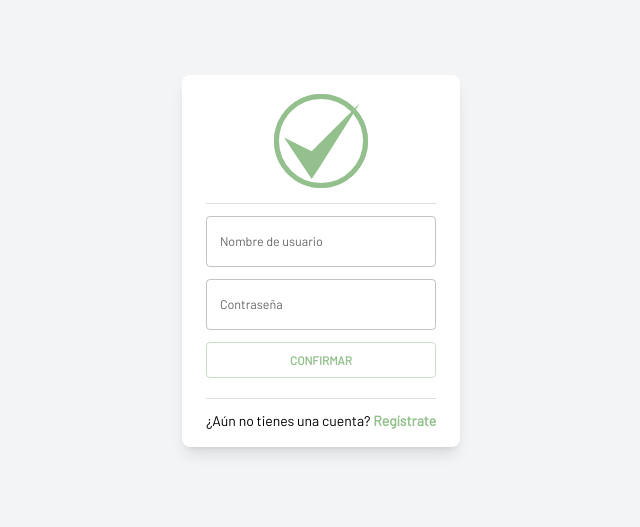
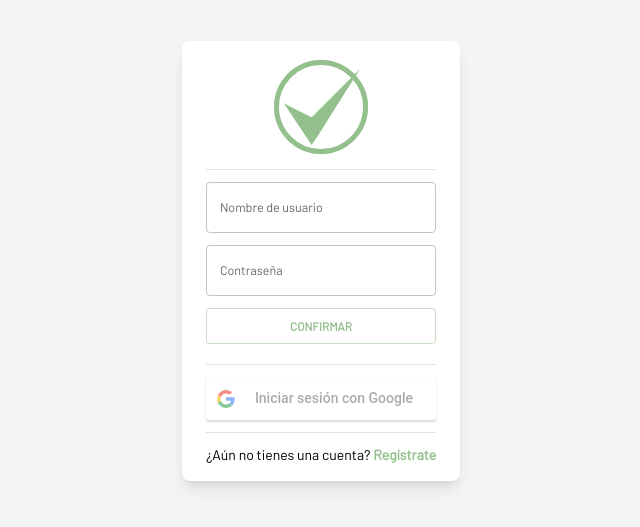
Before and after one commit to P2JN/doit, a React (Create React App) app in the folder frontend/: page /auth/login in a window 1280 px wide. Shown: the part 139-666 px from the top of the page, without its empty margins (319-959 px from the left). Built offline with nearby package versions, Linux system fonts and the light colour scheme; no server answers.

Commit message:
#35-feat: google login ui

```diff
--- a/frontend/package.json
+++ b/frontend/package.json
@@ -21,6 +21,7 @@
     "postcss-preset-env": "^7.7.1",
     "react": "^18.2.0",
     "react-dom": "^18.2.0",
+    "react-google-login": "^5.2.2",
     "react-hook-form": "^7.32.2",
     "react-query": "^3.39.1",
     "react-router-dom": "^6.3.0",
--- a/frontend/src/pages/auth.tsx
+++ b/frontend/src/pages/auth.tsx
@@ -1,6 +1,9 @@
 import { Link, useNavigate, useParams } from "react-router-dom";
+import GoogleLogin from "react-google-login";
 
 import { CustomPage } from "layout";
+import { GOOGLE_CALLBACK_URL } from "services/config";
+
 import Logo from "assets/Logo.svg";
 
 import { Card } from "components/atoms";
@@ -23,8 +26,22 @@ const AuthPage = () => {
           </header>
 
           <Divider className="my-3" />
+
           {action === "register" && <UserForm />}
           {action === "login" && <LogInForm />}
+
+          <Divider className="my-3" />
+
+          <GoogleLogin
+            clientId="605126668659-326bu79q9vmltj590botg09m1kpbcles.apps.googleusercontent.com"
+            buttonText="Iniciar sesión con Google"
+            onSuccess={(x) => console.log(x)}
+            onFailure={(y) => console.log(y)}
+            cookiePolicy={"single_host_origin"}
+            redirectUri={GOOGLE_CALLBACK_URL}
+            className="border border-blue-100"
+          />
+
           <Divider className="my-3" />
 
           <span className="text-sm">
--- a/frontend/src/services/config.ts
+++ b/frontend/src/services/config.ts
@@ -11,6 +11,8 @@ const BASE_URL =
   (isLocal ? ":8000" : "");
 
 export const API_URL = BASE_URL + "/api";
+export const GOOGLE_CALLBACK_URL =
+  BASE_URL + "/accounts/google/login/callback/";
 
 // Axios
 
```
Also changed, not shown: 1 other file (tests, documents, lock files or other folders).
